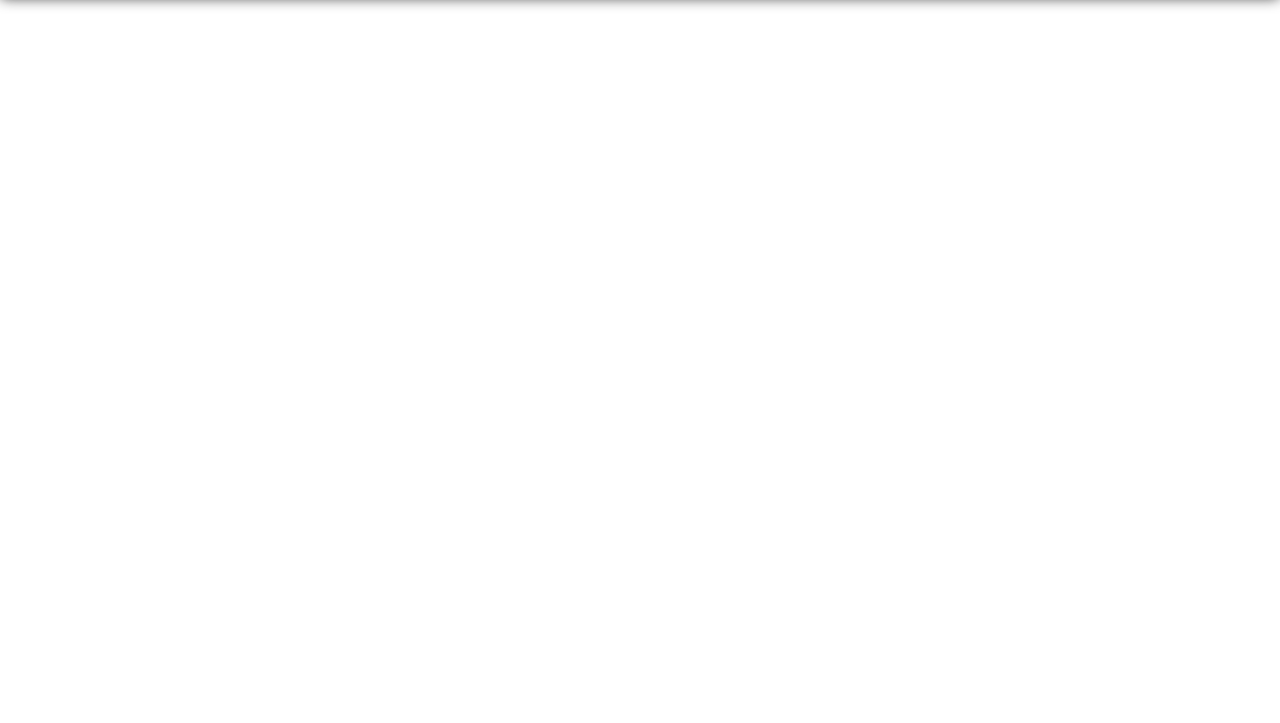
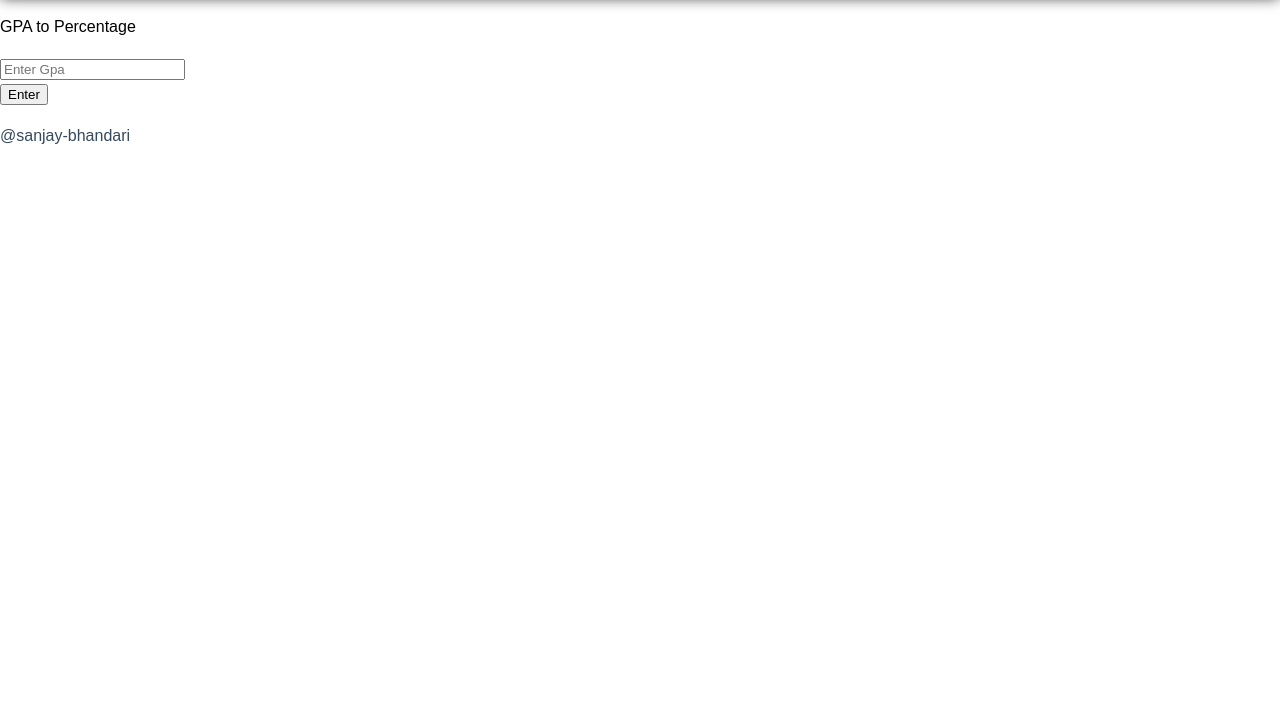
Before and after one commit to dashing-dev/convee-gpa-to-percentage, a plain HTML site: page index.html in a window 1280 px wide. Shown: the part 77-800 px from the top of the page. Drawn offline with Linux system fonts and the light colour scheme.

Commit message:
Update index.html

```diff
--- a/index.html
+++ b/index.html
@@ -16,5 +16,14 @@
           <li><a href="#">Contact</a></li>
       </ul>
 	</header>
+	<div class="profile-container">
+    <p>GPA to Percentage</p>
+    <input type="number" id="gpa" placeholder="Enter Gpa">
+    <br>
+    <button  onclick="fn1()" id="btn1" >Enter</button>
+    <p id="test"></p>
+    </div>
+    <script src='index.js'></script>
+    <a id="sanjay" href="http://sanjay-bhandari.com.np">@sanjay-bhandari</a>
 </body>
 </html>
```
